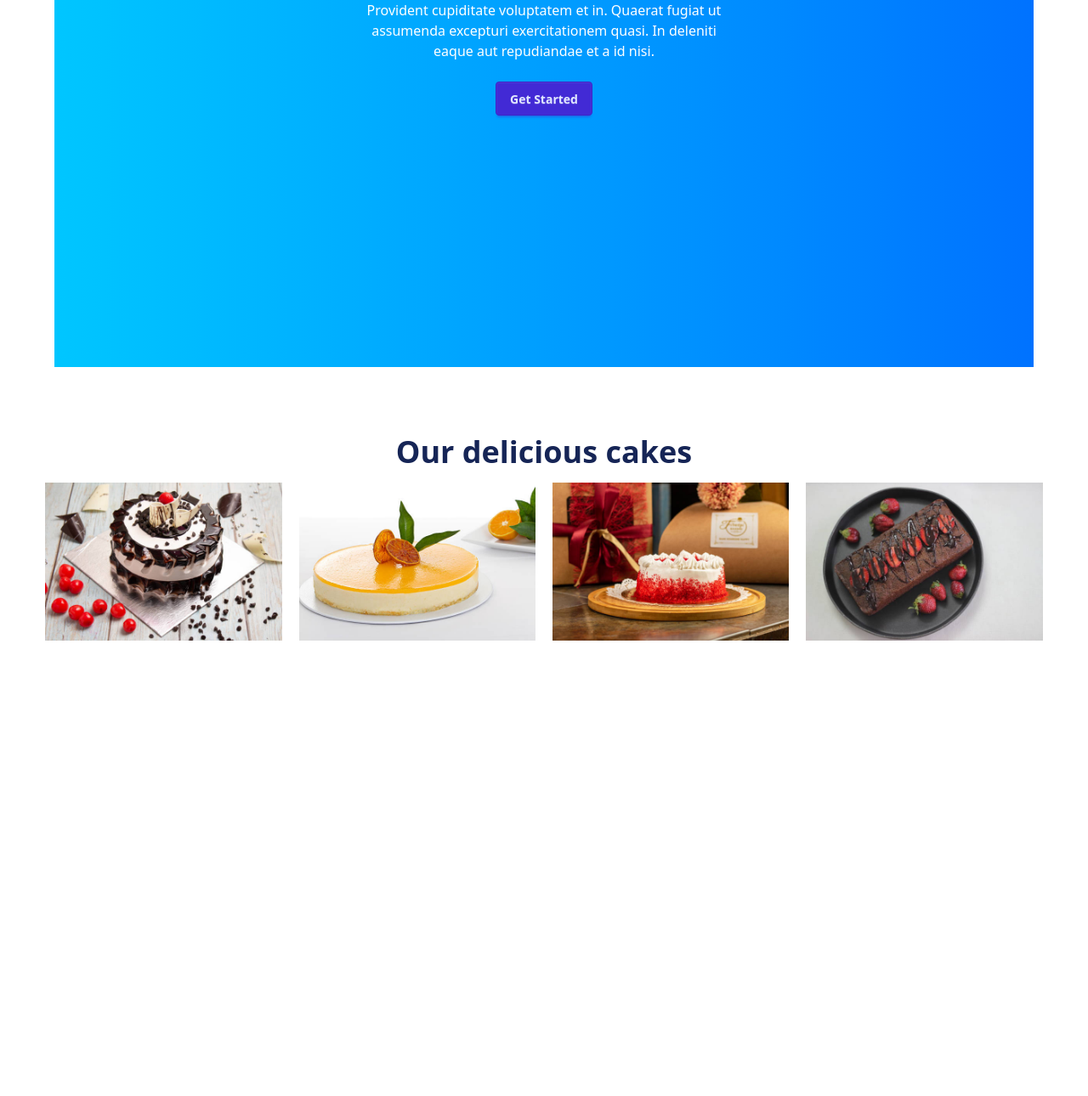
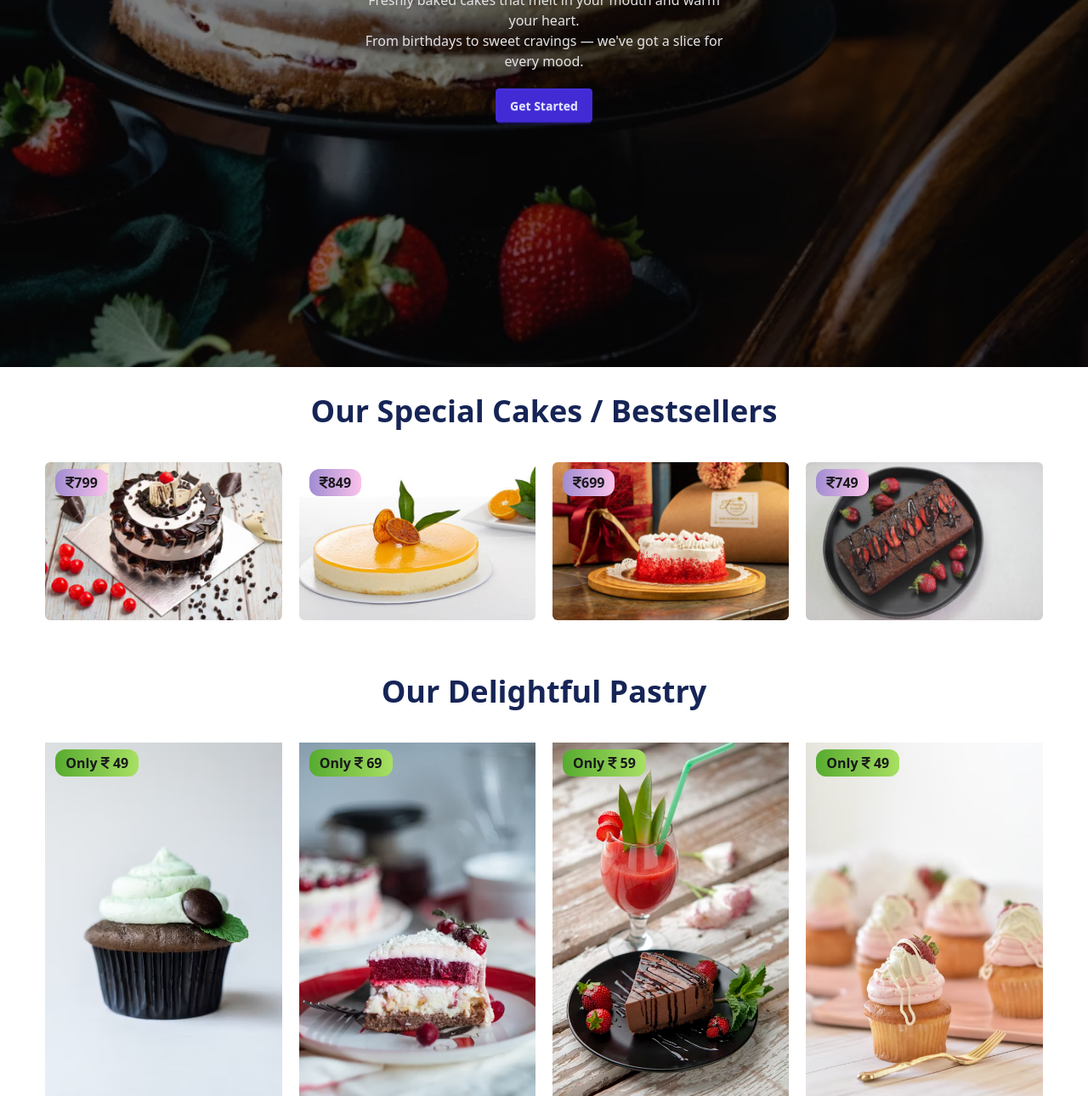
Before and after one commit to rimpakasundi07/cake-shop, a plain HTML site: page index.html in a window 1280 px wide. Shown: the part 432-1722 px from the top of the page at 85% size. Before the commit the page ends 1218 px from the top, so only its background shows below. Drawn offline with nearby package versions, Linux system fonts and the light colour scheme.

Commit message:
some issues are recovered

```diff
--- a/index.html
+++ b/index.html
@@ -9,6 +9,8 @@
     <link href="https://cdn.jsdelivr.net/npm/daisyui@5" rel="stylesheet" type="text/css" />
     <!-- tailwindcss link -->
   <script src="https://cdn.jsdelivr.net/npm/@tailwindcss/browser@4"></script>
+ <!-- fontawesome link -->
+  <link rel="stylesheet" href="https://cdnjs.cloudflare.com/ajax/libs/font-awesome/6.7.2/css/all.min.css" integrity="sha512-Evv84Mr4kqVGRNSgIGL/F/aIDqQb7xQ2vcrdIwxfjThSH8CSR7PBEakCr51Ck+w+/U6swU2Im1vVX0SVk9ABhg==" crossorigin="anonymous" referrerpolicy="no-referrer" />
 
 
 
@@ -35,40 +37,80 @@
 
 
    <!-- heading section -->
-    <div class="bg-gradient-to-r from-[#00c6ff] to-[#0072ff] w-[90%] mx-auto h-[90%]">
-        <div class="hero  min-h-screen mb-12">
-  <div class="hero-content text-center">
-    <div class="max-w-md">
-      <h1 class="text-5xl font-bold text-white">Hello there</h1>
-      <p class="py-6 text-white">
-        Provident cupiditate voluptatem et in. Quaerat fugiat ut assumenda excepturi exercitationem
-        quasi. In deleniti eaque aut repudiandae et a id nisi.
-      </p>
-      <button class="btn btn-primary">Get Started</button>
-    </div>
-  </div>
+
+      <div class="hero min-h-screen bg-center bg-cover bg-no-repeat" style="background-image: url(assets/photo1.jpg);">
+      <div class="hero-overlay"></div>
+      <div class="hero-content text-neutral-content text-center">
+        <div class="max-w-md">
+          <h1 class="mb-5 text-5xl font-bold">Hello there</h1>
+          <p class="mb-5">
+           Freshly baked cakes that melt in your mouth and warm your heart.<br>
+        From birthdays to sweet cravings — we've got a slice for every mood.
+          </p>
+          <button class="btn btn-primary">Get Started</button>
+        </div>
+      </div>
     </div>
 
-    </div>
     <!-- heading section end -->
 
     <!-- Our delicious cakes start here -->
       <div class="w-11/12 mx-auto py-8 ">
-        <h1 class="font-bold lg:text-4xl text-xl text-blue-950 text-center">Our delicious cakes</h1>
-      <div class="grid grid-cols-1 md:grid-cols-2 lg:grid-cols-4 gap-5 pt-4">
+        <h1 class="font-bold lg:text-4xl text-xl text-blue-950 text-center"> Our Special Cakes / Bestsellers</h1>
+      <div class="grid grid-cols-1 md:grid-cols-2 lg:grid-cols-4 gap-5 pt-10">
 
-        <div><img src="assets/photo6.jpg" class="w-full h-full" alt=""></div>
-        <div><img src="assets/photo7.jpg" class="w-full h-full" alt=""></div>
-        <div><img src="assets/photo8.jpg" class="w-full h-full" alt=""></div>
-        <div><img src="assets/photo9.jpg" class="w-full h-full" alt=""></div>
+        <div class="relative">
+          <img src="assets/photo6.jpg" class="w-full h-full rounded-md" alt="">
+          <p class="font-bold absolute top-2 left-3 px-3 py-1 rounded-xl bg-gradient-to-r from-[#a18cd1] to-[#fbc2eb]"><i class="fa-solid fa-indian-rupee-sign"></i>799</p>
+        </div>
 
+        <div class="relative">
+          <img src="assets/photo7.jpg" class="w-full h-full rounded-md" alt="">
+          <p class="font-bold absolute top-2 left-3 px-3 py-1 rounded-xl bg-gradient-to-r from-[#a18cd1] to-[#fbc2eb]"><i class="fa-solid fa-indian-rupee-sign"></i>849</p>
+        </div>
 
+        <div class="relative">
+          <img src="assets/photo8.jpg" class="w-full h-full rounded-md" alt="">
+          <p class="font-bold absolute top-2 left-3 px-3 py-1 rounded-xl bg-gradient-to-r from-[#a18cd1] to-[#fbc2eb]"><i class="fa-solid fa-indian-rupee-sign"></i>699</p>
+        </div>
 
+        <div class="relative">
+          <img src="assets/photo9.jpg" class="w-full h-full rounded-md" alt="">
+          <p class="font-bold absolute top-2 left-3 px-3 py-1 rounded-xl bg-gradient-to-r from-[#a18cd1] to-[#fbc2eb]"><i class="fa-solid fa-indian-rupee-sign"></i>749</p>
+        </div>
+       </div>
       </div>
+    <!-- Our delicious cakes end here -->
 
+    <!-- Our delicious ca start here -->
+      <div class="w-11/12 mx-auto py-8 ">
+        <h1 class="font-bold lg:text-4xl text-xl text-blue-950 text-center">Our Delightful Pastry</h1>
+      <div class="grid grid-cols-1 md:grid-cols-2 lg:grid-cols-4 gap-5 pt-10">
 
-     </div>
+        <div class="relative">
+          <img src="assets/dis1.jpg" class="w-full h-full" alt="">
+           <p class="font-bold absolute top-2 left-3 px-3 py-1 rounded-xl bg-gradient-to-r from-[#56ab2f] to-[#a8e063]">Only <i class="fa-solid fa-indian-rupee-sign"></i> 49</p>
+        </div>
+
+        <div class="relative">
+          <img src="assets/dis2.jpg" class="w-full h-full" alt="">
+           <p class="font-bold absolute top-2 left-3 px-3 py-1 rounded-xl bg-gradient-to-r from-[#56ab2f] to-[#a8e063]">Only <i class="fa-solid fa-indian-rupee-sign"></i> 69</p>
+        </div>
+
+        <div class="relative">
+          <img src="assets/dis3.jpg" class="w-full h-full" alt="">
+           <p class="font-bold absolute top-2 left-3 px-3 py-1 rounded-xl bg-gradient-to-r from-[#56ab2f] to-[#a8e063]">Only <i class="fa-solid fa-indian-rupee-sign"></i> 59</p>
+        </div>
+
+        <div class="relative">
+          <img src="assets/dis4.jpg" class="w-full h-full" alt="">
+           <p class="font-bold absolute top-2 left-3 px-3 py-1 rounded-xl bg-gradient-to-r from-[#56ab2f] to-[#a8e063]">Only <i class="fa-solid fa-indian-rupee-sign"></i> 49</p>
+        </div>
+
+       </div>
+      </div>
     <!-- Our delicious cakes end here -->
+
 
 
 
```
